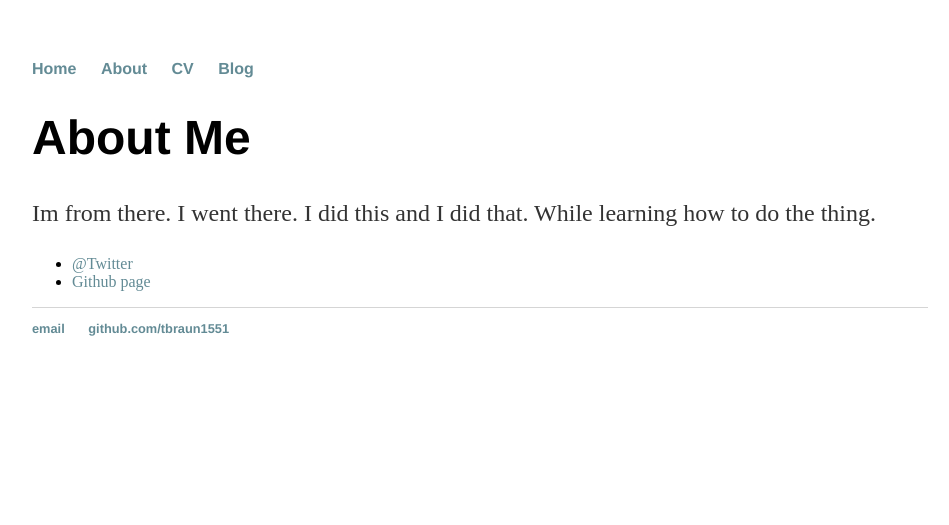
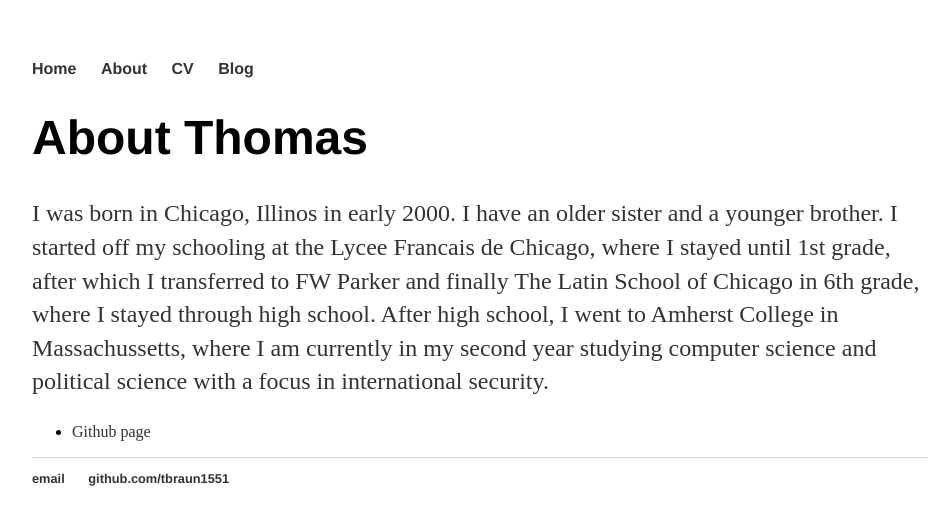
Before and after one commit to tbraun1551/tbraun1551.github.io, a Jekyll site: the page built from about/index.html, in a window 1280 px wide. Shown: the top 525 px of the page, without its empty margins (160-1109 px from the left). Built offline with Jekyll 4.4.1, drawn with Linux system fonts in a browser that asks for light colours.

Commit message:
Updates to the about page and minor changes to link in css

```diff
--- a/about/index.html
+++ b/about/index.html
@@ -4,11 +4,11 @@ title: About Thomas Braun
 ---
 
 		<div class="about">
-			<h1>About Me</h1>
-			<p>Im from there. I went there. I did this and I did that. While learning how to do the thing. </p>
+			<h1>About Thomas</h1>
+			<p>I was born in Chicago, Illinos in early 2000. I have an older sister and a younger brother. I started off my schooling at the Lycee Francais de Chicago, where I stayed until 1st grade, after which I transferred to FW Parker and finally The Latin School of Chicago in 6th grade, where I stayed through high school. After high school, I went to Amherst College in Massachussetts, where I am currently in my second year studying computer science and political science with a focus in international security. </p>
 
-			<ul class="contacts">
-				<li><a href="https.www.twitter.com/tbraun1551">@Twitter</a></li>
+			<ul class="You can contact me at contacts">
+				<!-- <li><a href="https.www.twitter.com/tbraun1551">@Twitter</a></li> -->
 				<li><a href="#">Github page</a></li>
 				</ul>
 		</div>
--- a/css/main.css
+++ b/css/main.css
@@ -14,10 +14,12 @@ nav ul li, footer ul li {
 }
 a {
     text-decoration: none;
-    color: #638b95;
+   /* color: #638b95; */
+	color: #333
 }
 a:hover {
     text-decoration: underline;
+	color: #00FFEA
 }
 h1 {
     font-size: 3em;
```
Also changed, not shown: 1 other file.
